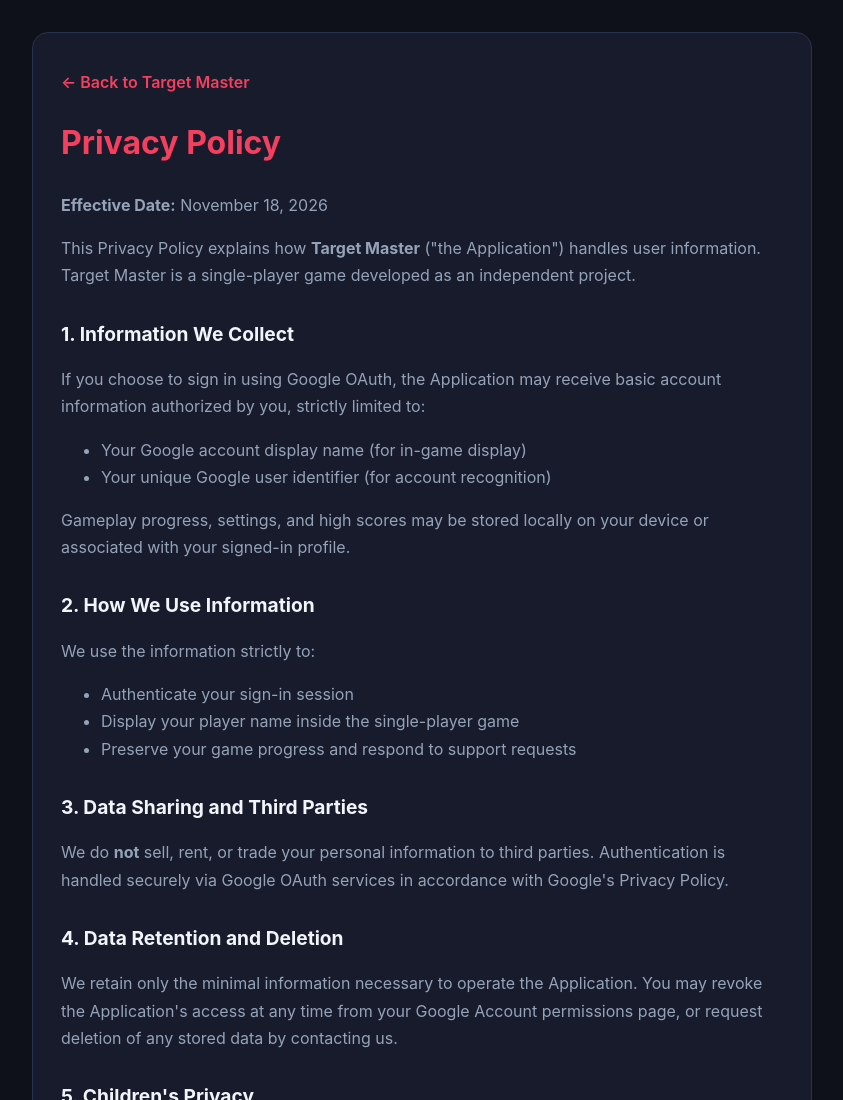
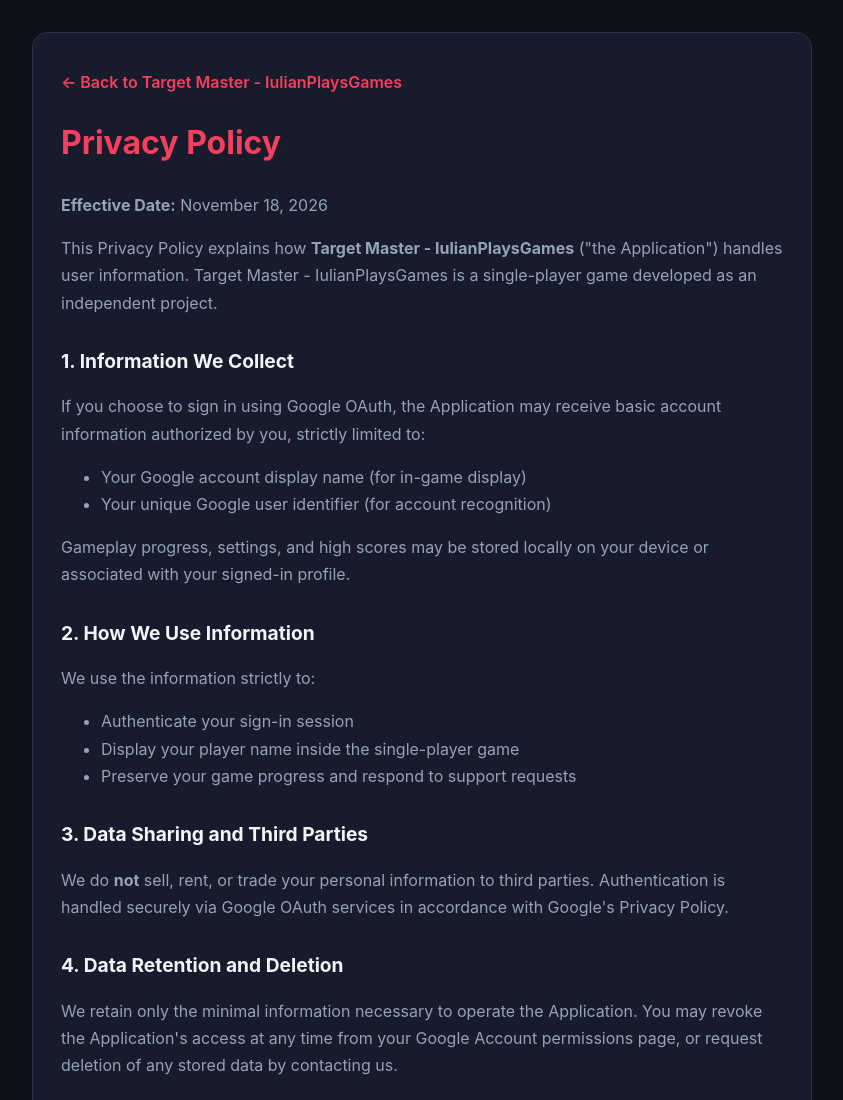
Before and after one commit to iul1anuli/TargetMaster, a plain HTML site: page privacy.html in a window 1280 px wide. Shown: the top 1100 px of the page, without its empty margins (218-1061 px from the left). Drawn offline with Linux system fonts and the light colour scheme.

Commit message:
Update app name to Target Master - IulianPlaysGames

```diff
--- a/privacy.html
+++ b/privacy.html
@@ -3,7 +3,7 @@
 <head>
   <meta charset="UTF-8" />
   <meta name="viewport" content="width=device-width, initial-scale=1.0" />
-  <title>Privacy Policy - Target Master</title>
+  <title>Privacy Policy - Target Master - IulianPlaysGames</title>
   <style>
     :root {
       --bg: #0f111a;
@@ -39,12 +39,12 @@
 </head>
 <body>
   <main class="container">
-    <a href="index.html" class="back">&larr; Back to Target Master</a>
+    <a href="index.html" class="back">&larr; Back to Target Master - IulianPlaysGames</a>
     <h1>Privacy Policy</h1>
     <p><strong>Effective Date:</strong> November 18, 2026</p>
     <p>
-      This Privacy Policy explains how <strong>Target Master</strong> ("the Application")
-      handles user information. Target Master is a single-player game developed as an
+      This Privacy Policy explains how <strong>Target Master - IulianPlaysGames</strong> ("the Application")
+      handles user information. Target Master - IulianPlaysGames is a single-player game developed as an
       independent project.
     </p>
 
```
Also changed, not shown: index.html (+2 -2 lines), terms.html (+4 -4 lines).
